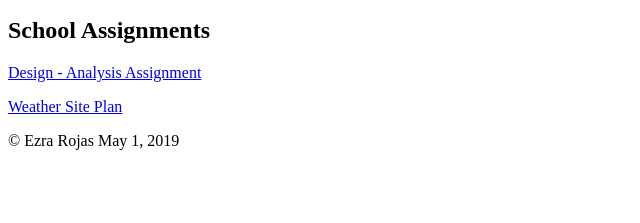
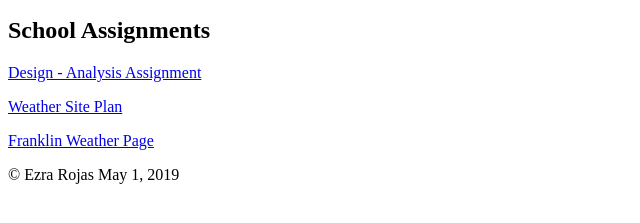
Before and after one commit to ezrarojas/ezrarojas.github.io, a plain HTML site: page index.html in a window 1280 px wide. Shown: the part 163-386 px from the top of the page, without its empty margins (0-640 px from the left). Drawn offline with Linux system fonts and the light colour scheme.

Commit message:
added link

```diff
--- a/index.html
+++ b/index.html
@@ -27,6 +27,11 @@
                     Weather Site Plan
                 </a>
             </p>
+            <p>
+                <a href="ezrarojas.github.io/weather/franin.html">
+                    Franklin Weather Page
+                </a>
+            </p>
         </main>
         <footer><p>&copy; Ezra Rojas May 1, 2019 </p>
         </footer>
```
